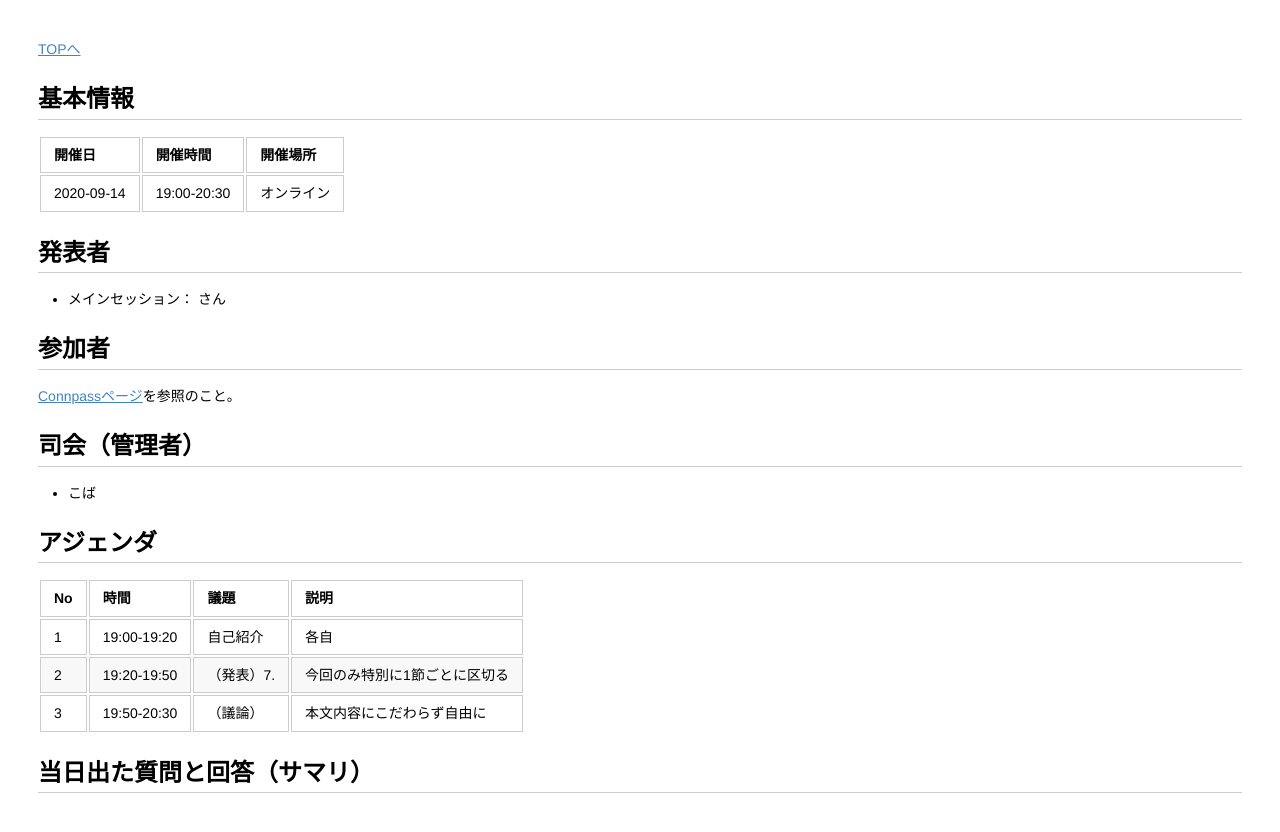
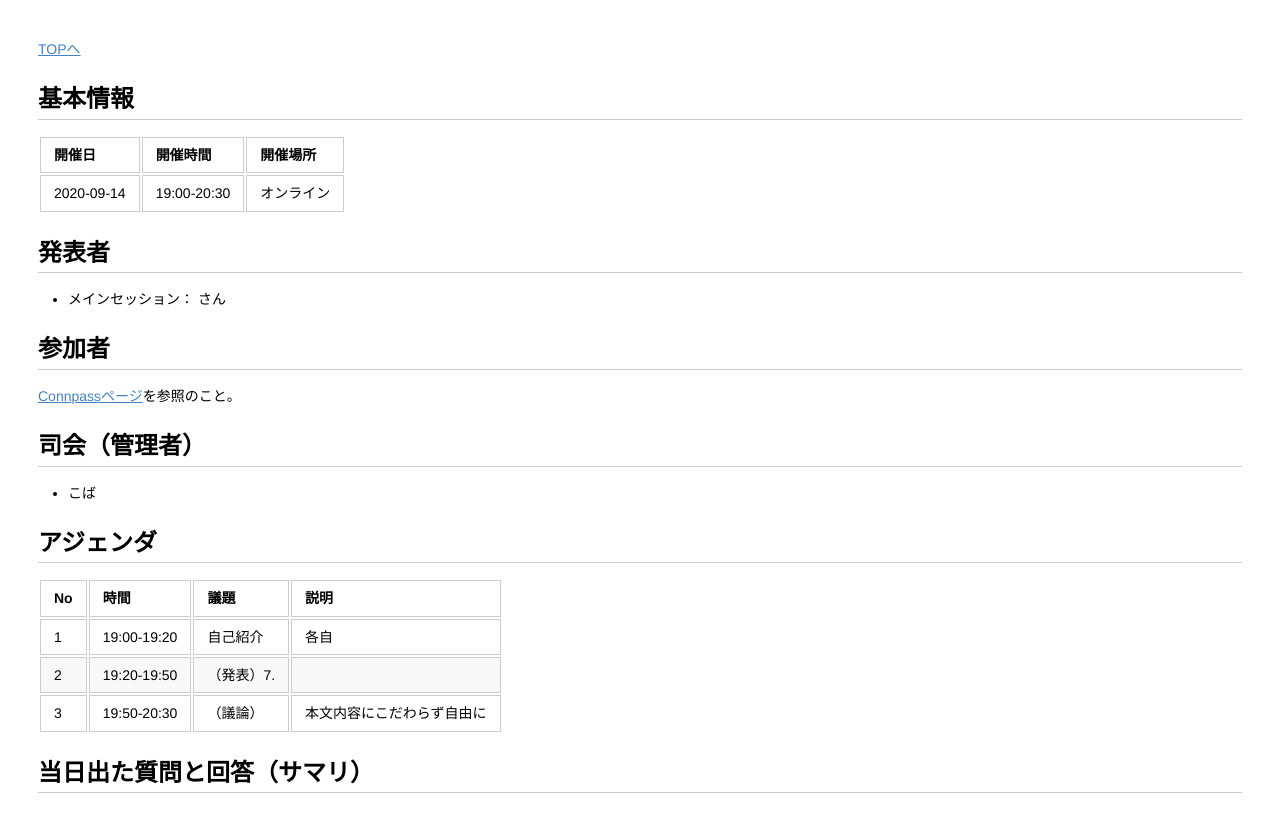
Before and after one commit to Database-Internals-Reading-Group-Japan/group-tokyo, a Jekyll site: the page built from No01/20201005/agenda.md, in a window 1280 px wide. Shown: the top 832 px of the page. Built offline with Jekyll 4.4.1, drawn with Linux system fonts in a browser that asks for light colours.

Commit message:
Update agenda.md

```diff
--- a/No01/20201005/agenda.md
+++ b/No01/20201005/agenda.md
@@ -24,7 +24,7 @@ title: 20201005
 |No|時間|議題|説明|
 |---|---|---|---|
 |1|19:00-19:20|自己紹介|各自|
-|2|19:20-19:50|（発表）7. |今回のみ特別に1節ごとに区切る|
+|2|19:20-19:50|（発表）7. ||
 |3|19:50-20:30|（議論）|本文内容にこだわらず自由に|
 
 
```
